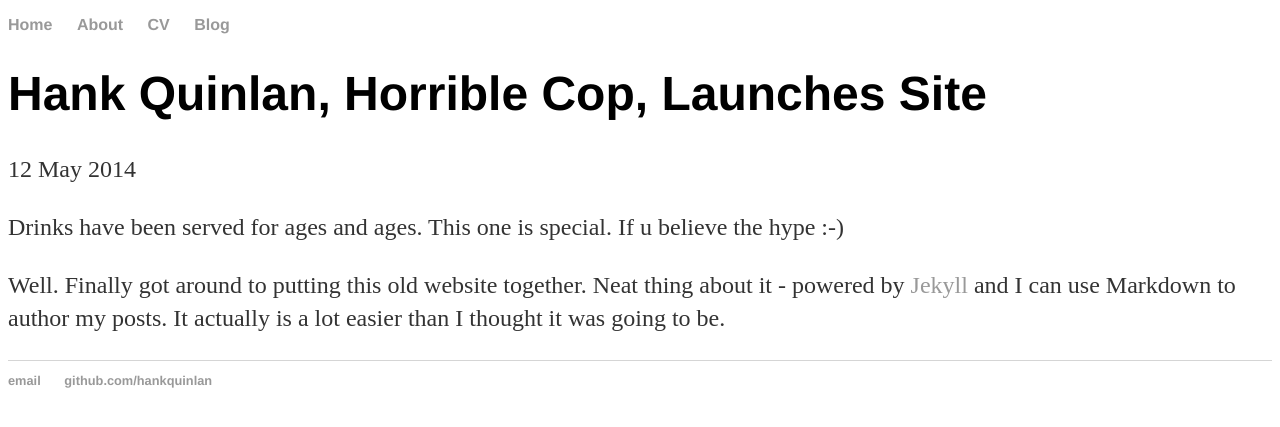
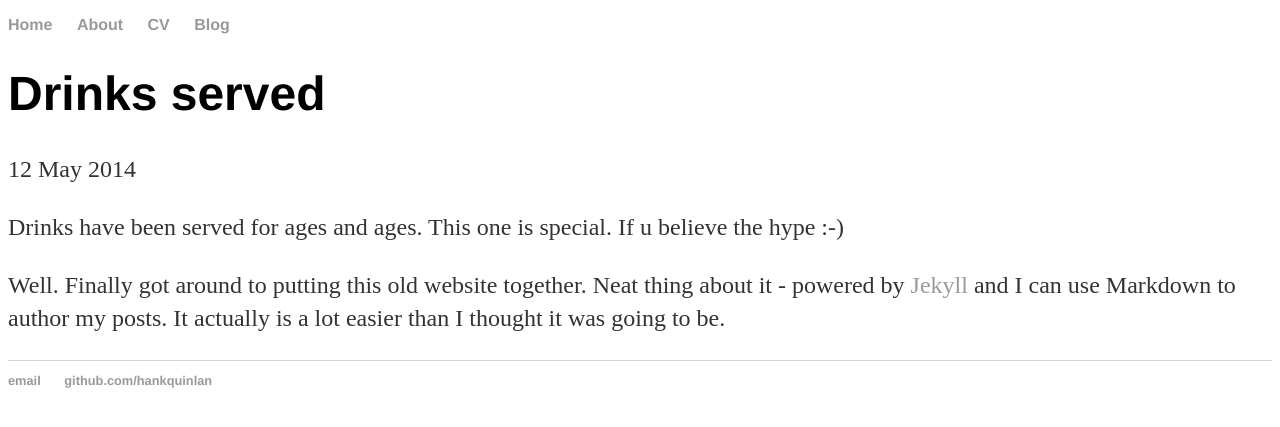
Before and after one commit to gukii/gukii.github.io, a Jekyll site: the page built from _posts/2014-05-12-drinks-served.md, in a window 1280 px wide. Shown: the top 427 px of the page. Built offline with Jekyll 4.4.1, drawn with Linux system fonts in a browser that asks for light colours.

Commit message:
changed title field

```diff
--- a/_posts/2014-05-12-drinks-served.md
+++ b/_posts/2014-05-12-drinks-served.md
@@ -1,6 +1,6 @@
 ---
 layout: post
-title: "Hank Quinlan, Horrible Cop, Launches Site"
+title: "Drinks served"
 date: 2014-05-12
 ---
 
```
